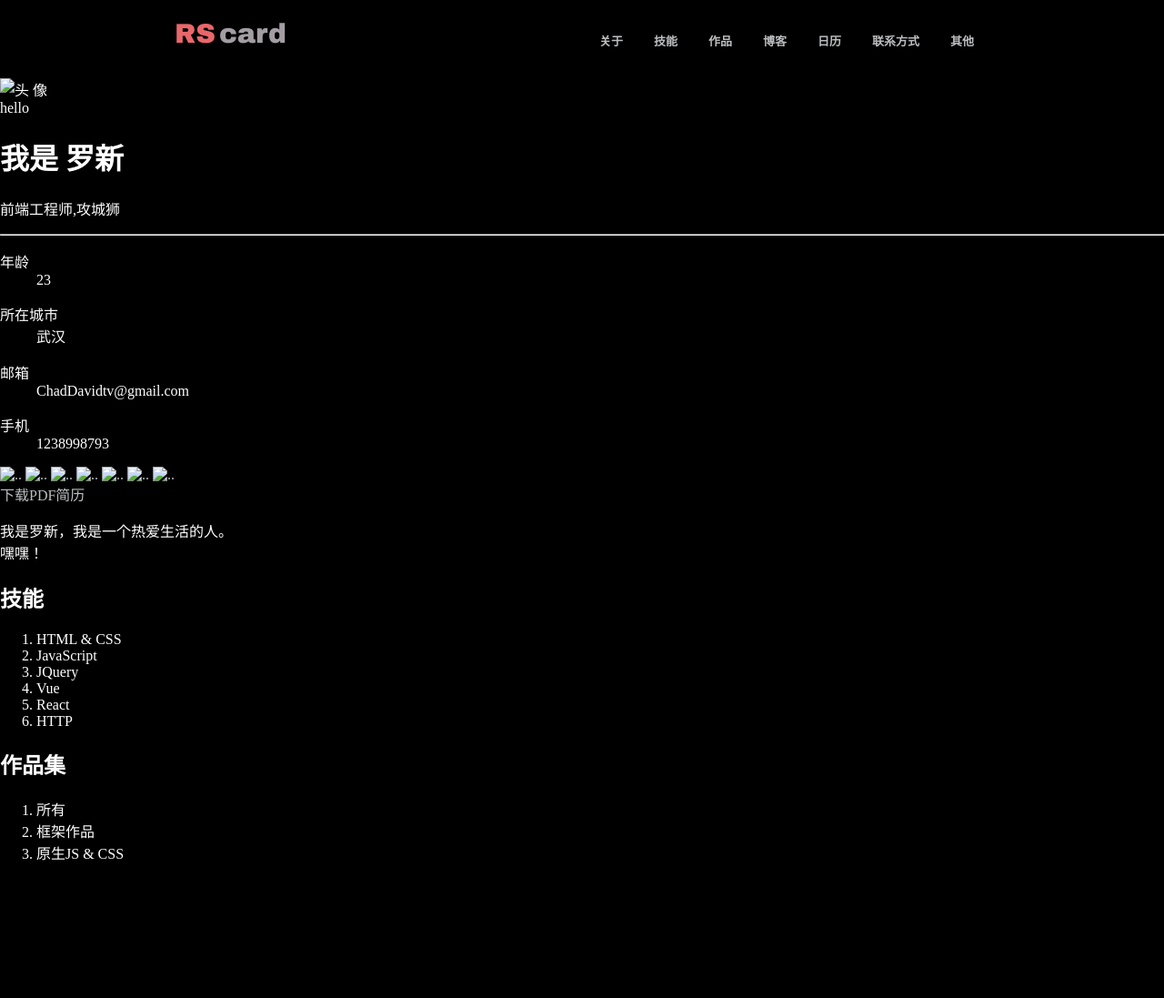
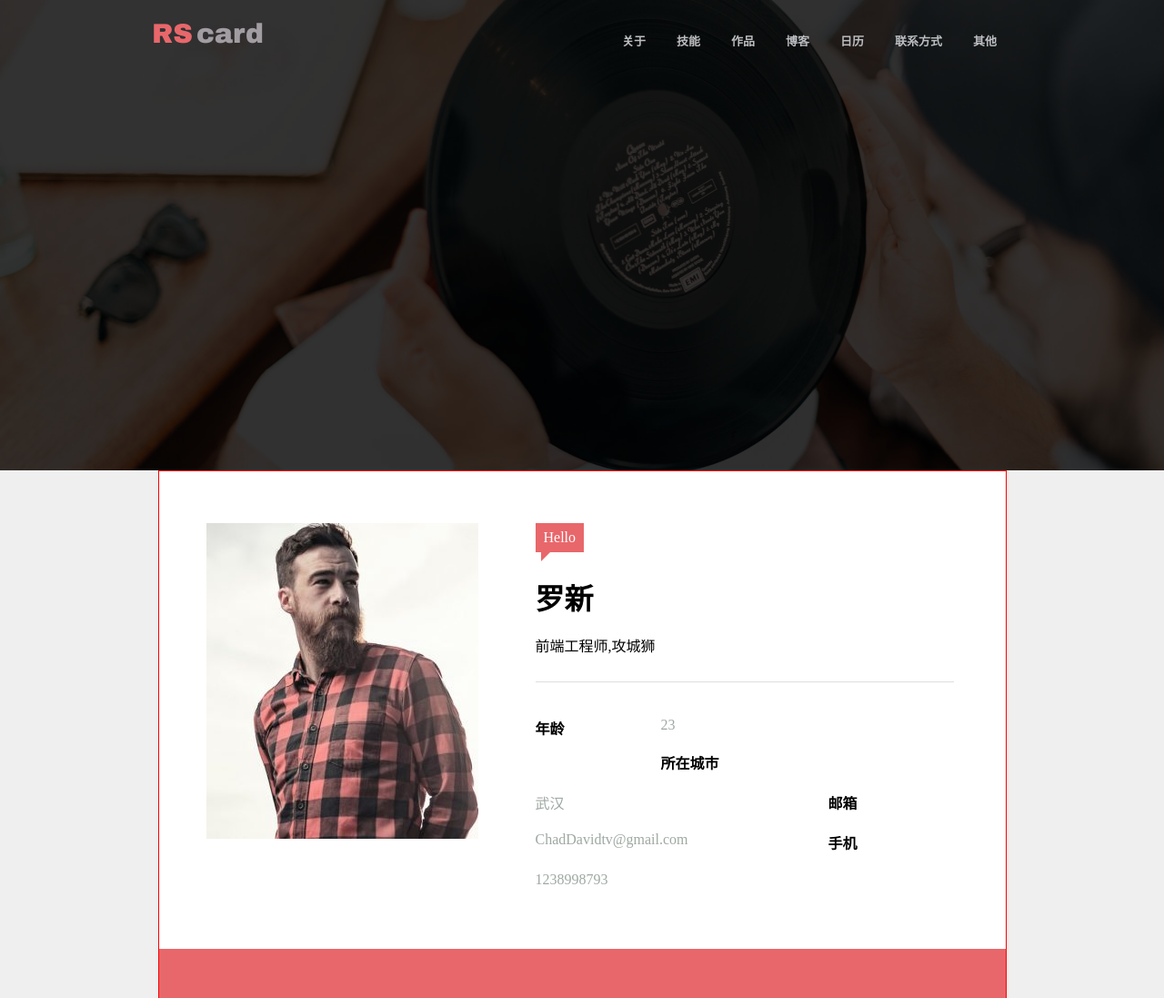
Before and after one commit to Pomelo1213/Resume, a plain HTML site: page index.html in a window 1280 px wide. Shown: the top 1097 px of the page at 91% size. Before the commit the page ends 965 px from the top, so only its background shows below. Drawn offline with Linux system fonts and the light colour scheme.

Commit message:
第二次简历更新，新增：给头像加上了hover之后的样子。

```diff
--- a/a.css
+++ b/a.css
@@ -1,7 +1,11 @@
 body{
-    background-color: black;
-    color: white;
+    background-color: rgb(239, 239, 239);
     margin: 0;
+}
+
+*{
+    margin: 0px;
+    padding: 0px;
 }
 
 a{
@@ -14,8 +18,15 @@ a{
     display: block;
     clear: both;
   }
+
+  .topNameBar-inner{
+    padding: 0 167px;
+  }
+
   .topNameBar{
-      padding: 20px 192px 20px 192px;
+      padding: 20px 0 20px 0;
+      position: fixed;
+      width: 100%;
 
   }
 
@@ -30,7 +41,7 @@ a{
     padding: 0;
 }
 
-.topNameBar > nav > ul > li{
+.topNameBar  nav > ul > li{
     float: left;
     list-style: none;
     margin-left: 17px;
@@ -70,3 +81,126 @@ a{
 .topNameBar .logo .card{
     color: rgb(162, 157 , 162);
 }
+
+.banner{
+    height: 517px;
+    background-image: url(./img/rs-cover-2-2-1-1.jpg);
+    background-position: center center;
+    background-size: cover;
+}
+
+.banner .mask{
+    height: 517px;
+    background-color: rgba(0, 0, 0, 0.8);
+}
+
+.userCard{
+    background-color: #ffffff;
+    margin-left: auto;
+    margin-right: auto;
+    max-width: 931px;
+    border: 1px solid red;
+}
+
+.pictureAndText{
+    padding: 57px 52px 57px 52px;
+}
+
+
+.userCard .pictureAndText .userPicture{
+    float: left;
+}
+
+/* --------*/
+.userCard .pictureAndText .userPicture .userPhotoHover{
+    display: none;
+}
+
+.userCard .pictureAndText .userPicture:hover .userPhoto{
+    display: none;
+}
+
+.userCard .pictureAndText .userPicture:hover .userPhotoHover{
+    display: block;
+}
+/*----------*/
+
+.userCard .pictureAndText .userText{
+    width: 460px;
+    margin-left: 63px;
+    float: left;
+}
+
+.userCard .pictureAndText .userText h1{
+    margin-top: 26px;
+    margin-bottom: 18px;
+}
+
+.userCard .pictureAndText .userText hr{
+    border: none;
+    border-top: 1px solid rgb(222, 222, 222);
+    margin: 28px 0px;
+}
+
+.userCard .welcome{
+    display: inline-block;
+    line-height: 22px;
+    padding: 5px 9px;
+    color: white;
+    background-color: rgb(232, 103 , 107);
+    position: relative;
+}
+
+.userCard .welcome .triangle{
+    display: block;
+    width: 0px;
+    border-bottom: 10px solid transparent;
+    border-left:10px solid rgb(232, 103 , 107);
+    margin-left: 2px;
+    position: absolute;
+    left: 4px;
+    top: 100%;
+
+}
+
+.userCard dl dt,
+.userCard dl dd{
+    float: left;
+    padding: 10px 0;
+}
+
+.userCard dl dt{
+    width: 30%;
+    font-weight: bold;
+}
+
+.userCard dl dd{
+    width: 70%;
+    color: rgb(158, 168, 161);
+}
+
+.userCard .media{
+    background-color: rgb(232, 103 , 107);
+    text-align: center;
+}
+
+.userCard .media a{
+    display: inline-block;
+    border-radius: 50%;
+    width: 40px;
+    padding: 5px 0;
+    line-height: 30px;
+    margin: 16px 16px;
+}
+
+.userCard .media a:hover{
+    background-color:rgb(208, 92, 96);
+}
+
+.userCard svg{
+    width: 30px;
+    height: 30px;
+    fill: white;
+
+    vertical-align: top; /*give more space form symbol top to div top*/
+}
--- a/index.html
+++ b/index.html
@@ -3,9 +3,19 @@
     <head>
         <title>我的简历</title>
         <link rel="stylesheet" href="./a.css">
+        <script src="//at.alicdn.com/t/font_520808_0h66akbr17yl23xr.js"></script>
+        <style type="text/css">
+            .icon {
+               width: 1em; height: 1em;
+               vertical-align: -0.15em;
+               fill: currentColor;
+               overflow: hidden;
+            }
+        </style>
     </head>
     <body>
-        <div class="topNameBar clearfix">
+        <div class="topNameBar">
+            <div class="topNameBar-inner clearfix">
             <a href="#" class="logo" alt="logo">
                 <span class="rs">RS</span><span class="card">card</span>
             </a>
@@ -21,18 +31,21 @@
                 </ul>
             </nav>
             </div>
-        <div class="banner" style="background-image: url(#)"></div>
+        </div>
+        <div class="banner">
+            <div class="mask"></div>
+        </div>
         <main>
-            <div class="card">
-                <div class="pictureAndText">
-                    <div class="picture">
-                        <img src="" alt="头 像">
+            <div class="userCard">
+                <div class="pictureAndText clearfix">
+                    <div class="userPicture">
+                        <img src="./img/startuper-1-299x347.jpg" class="userPhoto" alt="头 像">
+                        <img src="./img/startuper-hover-1-299x347.jpg" class="userPhotoHover" alt="头像hover">
                     </div>
-                    <div class="text">
+                    <div class="userText">
+                            <span class="welcome">Hello<span class="triangle"></span></span>
 
-                        <div class="profile">
-                                <span class="welcome">hello</span>
-                                <h1>我是
+                            <h1>
                                 <strong>罗新</strong>
                             </h1>
                             <p>前端工程师,攻城狮</p>
@@ -55,16 +68,24 @@
                             </dl>
                     </div>
                 </div>
-                </div>
 
                 <footer class="media">
-                    <a href="#"><img src="#" alt=".."></a>
-                    <a href="#"><img src="#" alt=".."></a>
-                    <a href="#"><img src="#" alt=".."></a>
-                    <a href="#"><img src="#" alt=".."></a>
-                    <a href="#"><img src="#" alt=".."></a>
-                    <a href="#"><img src="#" alt=".."></a>
-                    <a href="#"><img src="#" alt=".."></a>
+                    <a href="#">
+                        <svg class="icon" aria-hidden="true">
+                            <use xlink:href="#icon-qq"></use>
+                        </svg>
+                    </a>
+                    <a href="#">
+                        <svg class="icon" aria-hidden="true">
+                            <use xlink:href="#icon-weibotaidu"></use>
+                        </svg>
+                    </a>
+                    <a href="#">
+                        <svg class="icon" aria-hidden="true">
+                            <use xlink:href="#icon-twitter"></use>
+                        </svg>
+                    </a>
+
                 </footer>
             </div>
 
```
Also changed, not shown: img/rs-cover-2-2-1-1.jpg (added), img/startuper-1-299x347.jpg (added), img/startuper-hover-1-299x347.jpg (added). Lines whose indentation alone changed are shown as unchanged.
